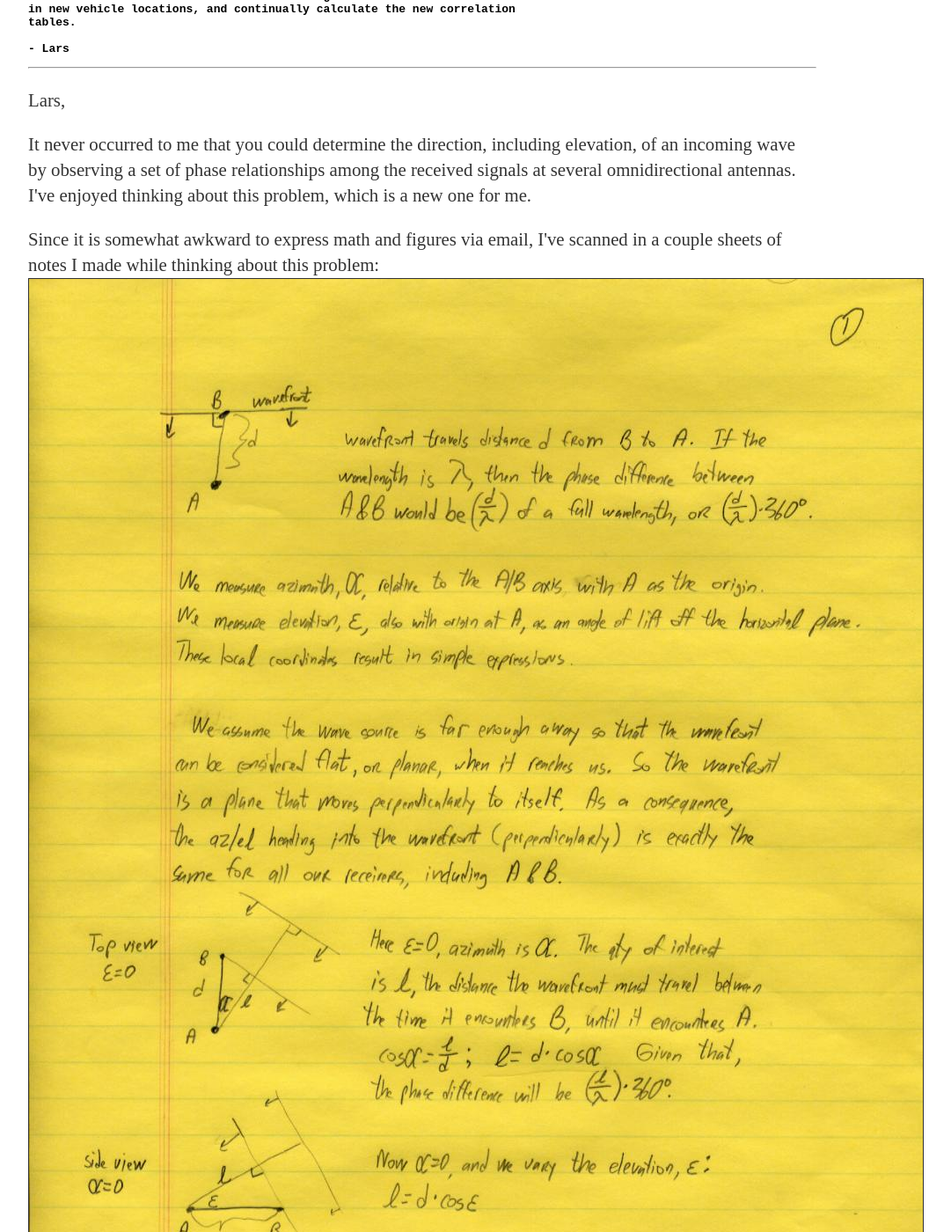
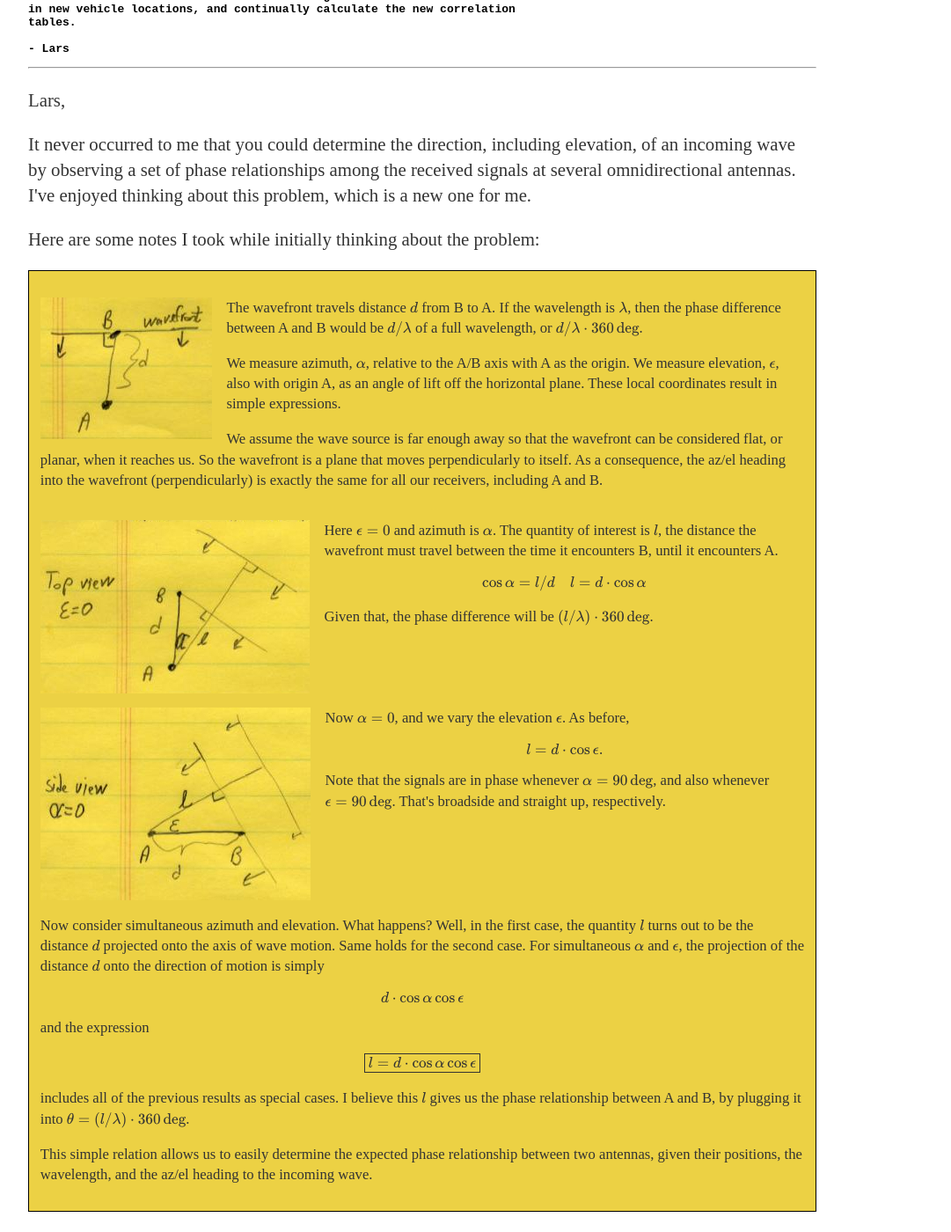
Before and after one commit to ttdoucet/ttdoucet.github.io, a Jekyll site: the page built from df/index.html, in a window 1280 px wide and 1400 px high, scrolled down 380 px. Shown: the whole window at 88% size, without its empty margins (160-1241 px from the left). Built offline with Jekyll 4.4.1, drawn with Linux system fonts in a browser that asks for light colours; formulas are drawn with MathJax 3; some of the changed text lies outside the part shown.

Commit message:
Replaced pics of notes with MathJax.

```diff
--- a/df/index.html
+++ b/df/index.html
@@ -41,12 +41,85 @@ relationships among the received signals at several omnidirectional
 antennas.  I've enjoyed thinking about this problem, which is a new one
 for me.
 
-<p>Since it is somewhat awkward to express math and figures via email,
-I've scanned in a couple sheets of notes I made while thinking about
-this problem:
+<p>Here are some notes I took while initially thinking about the problem:
 
-  <img src="docs/azel1.jpg" border="1" />
-  <img src="docs/azel2.jpg" border="1" />
+<div style="background-color: #ECD144; border: 1px solid black; padding: 1em; font-size: 0.8em">
+
+<p>
+<img src="docs/azel-notes-1.jpg" style="float:left; margin-right:1em">
+The wavefront travels distance \(d\) from B to A.  If the wavelength is \(\lambda\),
+then the phase difference between A and B would be \(d/\lambda\) of a full wavelength,
+or \(d/\lambda\cdot 360\deg\).
+</p>
+
+<p>We measure azimuth, \(\alpha\), relative to the A/B axis with A as
+  the origin.  We measure elevation, \(\epsilon\), also with origin A,
+  as an angle of lift off the horizontal plane.  These local coordinates
+  result in simple expressions.
+
+<p>We assume the wave source is far enough away so that the wavefront can be
+  considered flat, or planar, when it reaches us.  So the wavefront is a plane
+  that moves perpendicularly to itself.  As a consequence, the az/el heading into
+  the wavefront (perpendicularly) is exactly the same for all our receivers, including
+  A and B.
+
+<div style="clear:both;">
+</div>
+
+<p>
+<img src="docs/azel-notes-2.jpg" style="float:left; margin-right:1em;" />
+Here \(\epsilon=0\) and azimuth is \(\alpha\).  The quantity of interest is \(l\),
+the distance the wavefront must travel between the time it encounters B, until it
+encounters A.
+
+\begin{equation}
+\cos\alpha=l/d \quad l=d\cdot\cos\alpha
+\end{equation}
+
+Given that, the phase difference will be
+\((l/\lambda)\cdot 360\deg\).
+</p>
+
+<div style="clear:both;">
+</div>
+
+<p>
+<img src="docs/azel-notes-3.jpg" style="float:left; margin-right:1em; clear:left;" />
+Now \(\alpha=0\), and we vary the elevation \(\epsilon\).  As before,
+\begin{equation}
+l=d\cdot\cos\epsilon.
+\end{equation}
+</p>
+<p>Note that the signals are in phase whenever \(\alpha=90\deg\), and also
+  whenever \(\epsilon=90\deg\).  That's broadside and straight up, respectively.
+
+<div style="clear:both";>
+</div>
+<p>Now consider simultaneous azimuth and elevation.  What happens?  Well, in the
+  first case, the quantity \(l\) turns out to be the distance \(d\) projected onto
+  the axis of wave motion.  Same holds for the second case.  For simultaneous
+  \(\alpha\) and \(\epsilon\), the projection of the distance \(d\) onto the direction
+  of motion is simply
+
+\begin{equation}
+d\cdot\cos\alpha\cos\epsilon
+\end{equation}
+
+
+<p>and the expression
+
+\begin{equation}
+\boxed{l = d\cdot\cos\alpha\cos\epsilon}
+\end{equation}
+
+<p>includes all of the previous results as special cases.  I believe
+  this \(l\) gives us the phase relationship between A and B, by
+  plugging it into \(\theta=(l/\lambda)\cdot 360\deg\).
+
+<p>This simple relation allows us to easily determine the expected phase
+  relationship between two antennas, given their positions, the wavelength,
+  and the az/el heading to the incoming wave.
+</div>
 
 <p>As I understand the problem, the core issue is to compute the expected
 phase relationship between two antennas, given that a signal comes from
```
Also changed, not shown: other parts of df/index.html (+2 -2 lines), df/docs/azel-notes-1.jpg (added), df/docs/azel-notes-2.jpg (added), df/docs/azel-notes-3.jpg (added), df/docs/azel1.jpg (deleted), df/docs/azel2.jpg (deleted).
